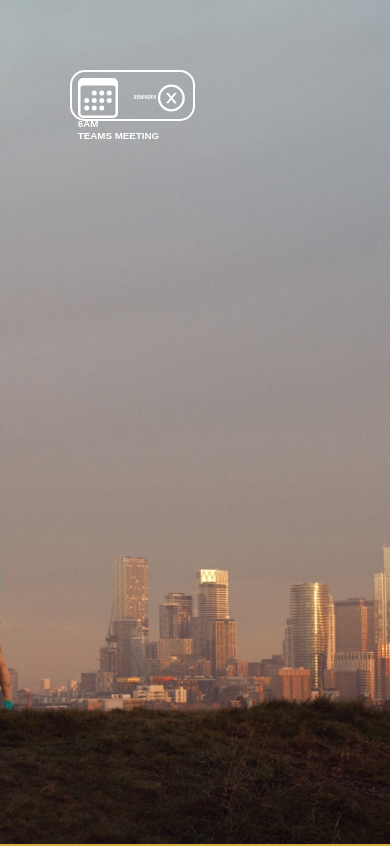
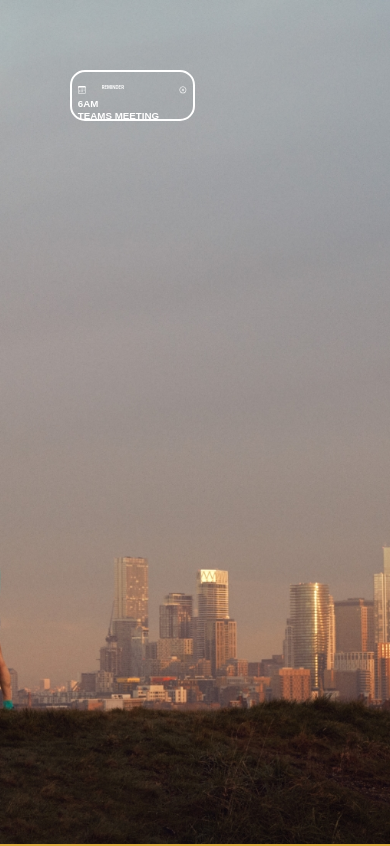
Before and after one commit to leoarthurwall/Inov8WebBuild, a React (Create React App) app: page / in a window 390 px wide. Shown: the top 846 px of the page. Built offline with nearby package versions, Linux system fonts and the light colour scheme.

Commit message:
wrapped icons in a container and gave the container  a width of 2wv and the icons a size of auto, so they are now responsive to the container and screen size - section one

```diff
--- a/src/Components/SectionOne/SectionOneNotification/SectionOneNotification.js
+++ b/src/Components/SectionOne/SectionOneNotification/SectionOneNotification.js
@@ -17,7 +17,6 @@ const NotificationContainer = styled.div`
   display: flex;
   flex-direction: column;
   justify-content: space-between;
-
 `;
 
 const TopRowContainer = styled.div`
@@ -49,16 +48,23 @@ const NotificationText = styled.h3`
   height: auto;
   line-height: 3vw;
 `;
+const IconIndividualContainer = styled.div`
+  width: 2vw;
+`;
 
 const SectionOneNotification = () => {
   return (
     <NotificationContainer>
       <TopRowContainer>
         <TopRowLeft>
-          <BsCalendar3 size={40} color="#fff" />
+          <IconIndividualContainer>
+            <BsCalendar3 size="auto" color="#fff" />
+          </IconIndividualContainer>
           <ReminderText>REMINDER</ReminderText>
         </TopRowLeft>
-        <AiOutlineCloseCircle size={40} color="#fff" />
+        <IconIndividualContainer>
+          <AiOutlineCloseCircle size="auto" color="#fff" />
+        </IconIndividualContainer>
       </TopRowContainer>
       <TextContainer>
         <NotificationText>6AM</NotificationText>
```
